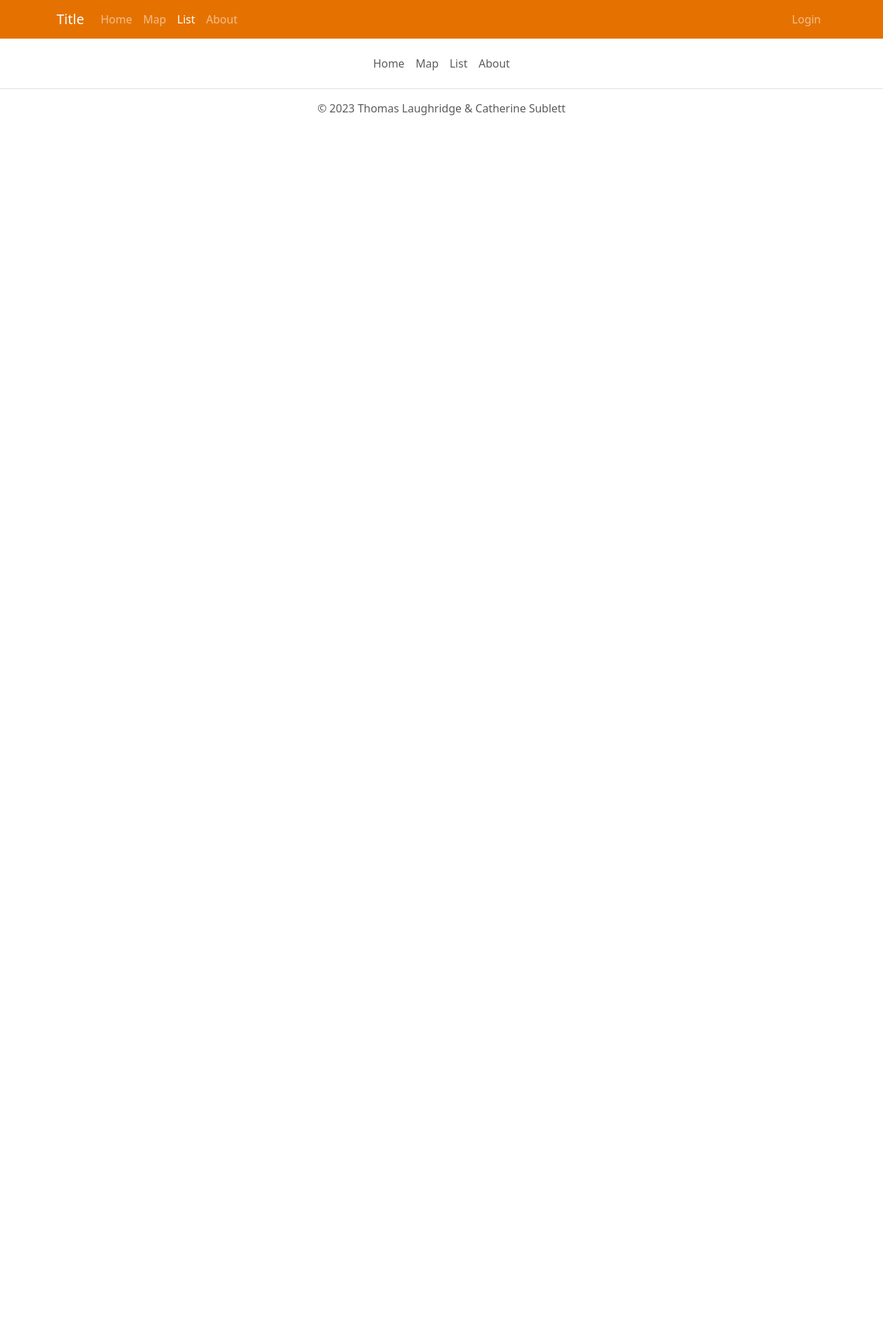
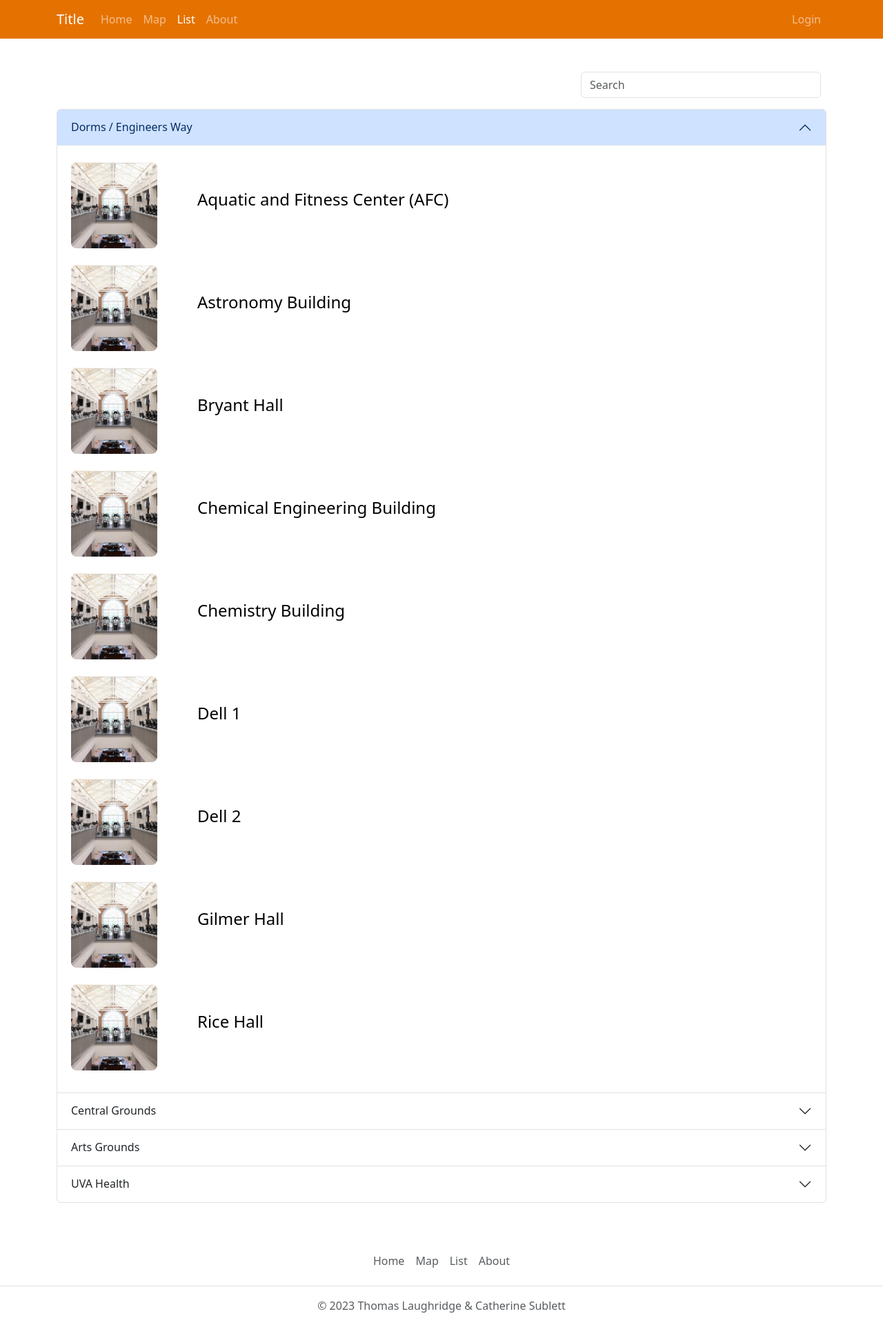
Before and after one commit to tclaughridge/CS4640, a PHP site: page /list.html in a window 1280 px wide. Shown: the whole page at 69% size. Before the commit the page ends 167 px from the top, so only its background shows below. Run offline with PHP 8.4, Linux system fonts and the light colour scheme.

Commit message:
Completed Home, List, About pages

```diff
--- a/css/base.css
+++ b/css/base.css
@@ -1,3 +1,11 @@
+/* FORMATTING */
+
+@media (max-width: 768px) {
+    .divider {
+        display: none;
+    }
+}
+
 /* BUTTONS */
 
 .button-primary {
--- /dev/null
+++ b/css/list.css
@@ -0,0 +1,34 @@
+.thumbnail {
+    height: 125px;
+    width: 125px;
+    object-fit: cover;
+}
+
+.list-item:hover {
+    background-color: #f5f5f5;
+}
+
+a {
+    text-decoration: none !important;
+    color: black;
+}
+
+@media (max-width: 768px) {
+    .list-item {
+        padding-bottom: 20px;
+    }
+
+    .thumbnail {
+        display: block;
+
+        height: 100px;
+        width: 100px;
+
+        margin-left: auto;
+        margin-right: auto;
+    }
+
+    h4 {
+        text-align: center;
+    }
+}
--- a/list.html
+++ b/list.html
@@ -5,9 +5,9 @@
         <meta http-equiv="X-UA-Compatible" content="IE=edge">
         <meta name="viewport" content="width=device-width, initial-scale=1">
 
-        <meta name="author" content="define author of the page -- your name">
-        <meta name="description" content="define a description of this page">
-        <meta name="keywords" content="define keywords for search engines">
+        <meta name="author" content="Thomas Laughridge & Catherine Sublett">
+        <meta name="description" content="List Feature">
+        <meta name="keywords" content="uva building list">
 
         <title>List</title>
 
@@ -15,11 +15,15 @@
         <link href="https://cdn.jsdelivr.net/npm/bootstrap@5.3.2/dist/css/bootstrap.min.css" rel="stylesheet" integrity="sha384-T3c6CoIi6uLrA9TneNEoa7RxnatzjcDSCmG1MXxSR1GAsXEV/Dwwykc2MPK8M2HN" crossorigin="anonymous">
         <link href="css/base.css" rel="stylesheet">
         <link href="css/nav.css" rel="stylesheet">
+        <link href="css/list.css" rel="stylesheet">
 
         <!-- JS -->
         <script src="https://cdn.jsdelivr.net/npm/bootstrap@5.3.2/dist/js/bootstrap.bundle.min.js" integrity="sha384-C6RzsynM9kWDrMNeT87bh95OGNyZPhcTNXj1NW7RuBCsyN/o0jlpcV8Qyq46cDfL" crossorigin="anonymous"></script>
+        <script src="https://ajax.googleapis.com/ajax/libs/jquery/3.5.1/jquery.min.js"></script>
+        <script src="https://cdnjs.cloudflare.com/ajax/libs/popper.js/1.16.0/umd/popper.min.js"></script>
     </head>
     <body>
+        <!-- Navigation Bar -->
         <nav class="navbar navbar-expand-lg" data-bs-theme="dark">
             <div class="container">
                 <a class="navbar-brand" href="index.html">Title</a>
@@ -52,10 +56,368 @@
             </div>
         </nav>
 
+        <!-- Main Body Content -->
         <div class="container">
-
+            <div class="row">
+                <div class="col-lg"></div>
+                <div class="col-lg"></div>
+                <div class="col-lg">
+                    <!-- Search Form -->
+                    <form class="d-flex mt-5 mb-3" role="search">
+                        <input class="form-control me-2" type="search" placeholder="Search" aria-label="Search">
+                    </form>
+                </div>
+            </div>
+            <!-- Accordion -->
+            <div class="accordion mb-5" id="accordionExample">
+                <!-- Dorms/E-Way -->
+                <div class="accordion-item">
+                    <h2 class="accordion-header">
+                        <button class="accordion-button" type="button" data-bs-toggle="collapse" data-bs-target="#collapseOne"
+                            aria-expanded="true" aria-controls="collapseOne">
+                            Dorms / Engineers Way
+                        </button>
+                    </h2>
+                    <div id="collapseOne" class="accordion-collapse collapse show" data-bs-parent="#accordionExample">
+                        <div class="accordion-body">
+                            <a href="#">
+                                <div class="row mb-2 list-item" data-bs-toggle="popover" data-bs-trigger="hover focus" data-bs-content="Click on a location to see more info">
+                                    <div class="col-md-2 py-2">
+                                        <img src="images/thumbnails/afc.jpeg" class="thumbnail img-fluid rounded-3" alt="afc">
+                                    </div>
+                                    <div class="col-md-10">
+                                        <h4 class="mt-md-5 mt-3">Aquatic and Fitness Center (AFC)</h4>
+                                    </div>
+                                </div>
+                            </a>
+                            <!-- COMPLETED TEMPLATE ITEM -->
+                            <a href="#">
+                                <div class="row mb-2 list-item">
+                                    <div class="col-md-2 py-2">
+                                        <img src="images/thumbnails/afc.jpeg" class="thumbnail img-fluid rounded-3" alt="afc">
+                                    </div>
+                                    <div class="col-md-10">
+                                        <h4 class="mt-md-5 mt-3">Astronomy Building</h4>
+                                    </div>
+                                </div>
+                            </a>
+                            <!-- ---------------------- -->
+                            <a href="#">
+                                <div class="row mb-2 list-item">
+                                    <div class="col-md-2 py-2">
+                                        <img src="images/thumbnails/afc.jpeg" class="thumbnail img-fluid rounded-3" alt="Bryant hall">
+                                    </div>
+                                    <div class="col-md-10">
+                                        <h4 class="mt-md-5 mt-3">Bryant Hall</h4>
+                                    </div>
+                                </div>
+                            </a>
+                            <a href="#">
+                                <div class="row mb-2 list-item">
+                                    <div class="col-md-2 py-2">
+                                        <img src="images/thumbnails/afc.jpeg" class="thumbnail img-fluid rounded-3" alt="Chemical engineering">
+                                    </div>
+                                    <div class="col-md-10">
+                                        <h4 class="mt-md-5 mt-3">Chemical Engineering Building</h4>
+                                    </div>
+                                </div>
+                            </a>
+                            <a href="#">
+                                <div class="row mb-2 list-item">
+                                    <div class="col-md-2 py-2">
+                                        <img src="images/thumbnails/afc.jpeg" class="thumbnail img-fluid rounded-3" alt="Chem building">
+                                    </div>
+                                    <div class="col-md-10">
+                                        <h4 class="mt-md-5 mt-3">Chemistry Building</h4>
+                                    </div>
+                                </div>
+                            </a>
+                            <a href="#">
+                                <div class="row mb-2 list-item">
+                                    <div class="col-md-2 py-2">
+                                        <img src="images/thumbnails/afc.jpeg" class="thumbnail img-fluid rounded-3" alt="Dell 1">
+                                    </div>
+                                    <div class="col-md-10">
+                                        <h4 class="mt-md-5 mt-3">Dell 1</h4>
+                                    </div>
+                                </div>
+                            </a>
+                            <a href="#">
+                                <div class="row mb-2 list-item">
+                                    <div class="col-md-2 py-2">
+                                        <img src="images/thumbnails/afc.jpeg" class="thumbnail img-fluid rounded-3" alt="Dell 2">
+                                    </div>
+                                    <div class="col-md-10">
+                                        <h4 class="mt-md-5 mt-3">Dell 2</h4>
+                                    </div>
+                                </div>
+                            </a>
+                            <a href="#">
+                                <div class="row mb-2 list-item">
+                                    <div class="col-md-2 py-2">
+                                        <img src="images/thumbnails/afc.jpeg" class="thumbnail img-fluid rounded-3" alt="Gilmer">
+                                    </div>
+                                    <div class="col-md-10">
+                                        <h4 class="mt-md-5 mt-3">Gilmer Hall</h4>
+                                    </div>
+                                </div>
+                            </a>
+                            <a href="#">
+                                <div class="row mb-2 list-item">
+                                    <div class="col-md-2 py-2">
+                                        <img src="images/thumbnails/afc.jpeg" class="thumbnail img-fluid rounded-3" alt="Rice Hall">
+                                    </div>
+                                    <div class="col-md-10">
+                                        <h4 class="mt-md-5 mt-3">Rice Hall</h4>
+                                    </div>
+                                </div>
+                            </a>
+                        </div>
+                    </div>
+                </div>
+                <!-- Central Grounds -->
+                <div class="accordion-item">
+                    <h2 class="accordion-header">
+                        <button class="accordion-button collapsed" type="button" data-bs-toggle="collapse"
+                            data-bs-target="#collapseTwo" aria-expanded="false" aria-controls="collapseTwo">
+                            Central Grounds
+                        </button>
+                    </h2>
+                    <div id="collapseTwo" class="accordion-collapse collapse" data-bs-parent="#accordionExample">
+                        <div class="accordion-body">
+                            <a href="#">
+                                <div class="row mb-2 list-item">
+                                    <div class="col-md-2 py-2">
+                                        <img src="images/thumbnails/afc.jpeg" class="thumbnail img-fluid rounded-3" alt="Alderman Library">
+                                    </div>
+                                    <div class="col-md-10 mx-md-auto">
+                                        <h4 class="mt-md-5 mt-3">Alderman Library</h4>
+                                    </div>
+                                </div>
+                            </a>
+                            <a href="#">
+                                <div class="row mb-2 list-item">
+                                    <div class="col-md-2 py-2">
+                                        <img src="images/thumbnails/afc.jpeg" class="thumbnail img-fluid rounded-3" alt="Brooks hall">
+                                    </div>
+                                    <div class="col-md-10 mx-md-auto">
+                                        <h4 class="mt-md-5 mt-3">Brooks Hall</h4>
+                                    </div>
+                                </div>
+                            </a>
+                            <a href="#">
+                                <div class="row mb-2 list-item">
+                                    <div class="col-md-2 py-2">
+                                        <img src="images/thumbnails/afc.jpeg" class="thumbnail img-fluid rounded-3" alt="Bryan hall">
+                                    </div>
+                                    <div class="col-md-10 mx-md-auto">
+                                        <h4 class="mt-md-5 mt-3">Bryan Hall</h4>
+                                    </div>
+                                </div>
+                            </a>
+                            <a href="#">
+                                <div class="row mb-2 list-item">
+                                    <div class="col-md-2 py-2">
+                                        <img src="images/thumbnails/afc.jpeg" class="thumbnail img-fluid rounded-3" alt="Brown College">
+                                    </div>
+                                    <div class="col-md-10 mx-md-auto">
+                                        <h4 class="mt-md-5 mt-3">Brown College</h4>
+                                    </div>
+                                </div>
+                            </a>
+                            <a href="#">
+                                <div class="row mb-2 list-item">
+                                    <div class="col-md-2 py-2">
+                                        <img src="images/thumbnails/afc.jpeg" class="thumbnail img-fluid rounded-3" alt="Clark hall">
+                                    </div>
+                                    <div class="col-md-10 mx-md-auto">
+                                        <h4 class="mt-md-5 mt-3">Clark Hall</h4>
+                                    </div>
+                                </div>
+                            </a>
+                            <a href="#">
+                                <div class="row mb-2 list-item">
+                                    <div class="col-md-2 py-2">
+                                        <img src="images/thumbnails/afc.jpeg" class="thumbnail img-fluid rounded-3" alt="Cobb hall">
+                                    </div>
+                                    <div class="col-md-10 mx-md-auto">
+                                        <h4 class="mt-md-5 mt-3">Cobb Hall</h4>
+                                    </div>
+                                </div>
+                            </a>
+                            <a href="#">
+                                <div class="row mb-2 list-item">
+                                    <div class="col-md-2 py-2">
+                                        <img src="images/thumbnails/afc.jpeg" class="thumbnail img-fluid rounded-3" alt="Cocke hall">
+                                    </div>
+                                    <div class="col-md-10 mx-md-auto">
+                                        <h4 class="mt-md-5 mt-3">Cocke Hall</h4>
+                                    </div>
+                                </div>
+                            </a>
+                            <a href="#">
+                                <div class="row mb-2 list-item">
+                                    <div class="col-md-2 py-2">
+                                        <img src="images/thumbnails/afc.jpeg" class="thumbnail img-fluid rounded-3" alt="Clemons library">
+                                    </div>
+                                    <div class="col-md-10 mx-md-auto">
+                                        <h4 class="mt-md-5 mt-3">Clemons Library</h4>
+                                    </div>
+                                </div>
+                            </a>
+                            <a href="#">
+                                <div class="row mb-2 list-item">
+                                    <div class="col-md-2 py-2">
+                                        <img src="images/thumbnails/afc.jpeg" class="thumbnail img-fluid rounded-3" alt="Gibson hall">
+                                    </div>
+                                    <div class="col-md-10 mx-md-auto">
+                                        <h4 class="mt-md-5 mt-3">Gibson Hall</h4>
+                                    </div>
+                                </div>
+                            </a>
+                            <a href="#">
+                                <div class="row mb-2 list-item">
+                                    <div class="col-md-2 py-2">
+                                        <img src="images/thumbnails/afc.jpeg" class="thumbnail img-fluid rounded-3" alt="Halsey hall">
+                                    </div>
+                                    <div class="col-md-10 mx-md-auto">
+                                        <h4 class="mt-md-5 mt-3">Halsey Hall</h4>
+                                    </div>
+                                </div>
+                            </a>
+                            <a href="#">
+                                <div class="row mb-2 list-item">
+                                    <div class="col-md-2 py-2">
+                                        <img src="images/thumbnails/afc.jpeg" class="thumbnail img-fluid rounded-3" alt="New Cabell">
+                                    </div>
+                                    <div class="col-md-10 mx-md-auto">
+                                        <h4 class="mt-md-5 mt-3">New Cabell Hall</h4>
+                                    </div>
+                                </div>
+                            </a>
+                            <a href="#">
+                                <div class="row mb-2 list-item">
+                                    <div class="col-md-2 py-2">
+                                        <img src="images/thumbnails/afc.jpeg" class="thumbnail img-fluid rounded-3" alt="Rotunda">
+                                    </div>
+                                    <div class="col-md-10 mx-md-auto">
+                                        <h4 class="mt-md-5 mt-3">The Rotunda</h4>
+                                    </div>
+                                </div>
+                            </a>
+                        </div>
+                    </div>
+                </div>
+                <!-- Arts Grounds -->
+                <div class="accordion-item">
+                    <h2 class="accordion-header">
+                        <button class="accordion-button collapsed" type="button" data-bs-toggle="collapse"
+                            data-bs-target="#collapseThree" aria-expanded="false" aria-controls="collapseThree">
+                            Arts Grounds
+                        </button>
+                    </h2>
+                    <div id="collapseThree" class="accordion-collapse collapse" data-bs-parent="#accordionExample">
+                        <div class="accordion-body">
+                            <a href="#">
+                                <div class="row mb-2 list-item">
+                                    <div class="col-md-2 py-2">
+                                        <img src="images/thumbnails/afc.jpeg" class="thumbnail img-fluid rounded-3" alt="Bayly building">
+                                    </div>
+                                    <div class="col-md-10">
+                                        <h4 class="mt-md-5 mt-3">Bayly Building</h4>
+                                    </div>
+                                </div>
+                            </a>
+                            <a href="#">
+                                <div class="row mb-2 list-item">
+                                    <div class="col-md-2 py-2">
+                                        <img src="images/thumbnails/afc.jpeg" class="thumbnail img-fluid rounded-3" alt="Campbell hall">
+                                    </div>
+                                    <div class="col-md-10">
+                                        <h4 class="mt-md-5 mt-3">Campbell Hall</h4>
+                                    </div>
+                                </div>
+                            </a>
+                            <a href="#">
+                                <div class="row mb-2 list-item">
+                                    <div class="col-md-2 py-2">
+                                        <img src="images/thumbnails/afc.jpeg" class="thumbnail img-fluid rounded-3" alt="Drama ed building">
+                                    </div>
+                                    <div class="col-md-10">
+                                        <h4 class="mt-md-5 mt-3">Drama Education Building</h4>
+                                    </div>
+                                </div>
+                            </a>
+                            <a href="#">
+                                <div class="row mb-2 list-item">
+                                    <div class="col-md-2 py-2">
+                                        <img src="images/thumbnails/afc.jpeg" class="thumbnail img-fluid rounded-3" alt="Fayerweather hall">
+                                    </div>
+                                    <div class="col-md-10">
+                                        <h4 class="mt-md-5 mt-3">Fayerweather Hall</h4>
+                                    </div>
+                                </div>
+                            </a>
+                            <a href="#">
+                                <div class="row mb-2 list-item">
+                                    <div class="col-md-2 py-2">
+                                        <img src="images/thumbnails/afc.jpeg" class="thumbnail img-fluid rounded-3" alt="Ruffin hall">
+                                    </div>
+                                    <div class="col-md-10">
+                                        <h4 class="mt-md-5 mt-3">Ruffin Hall</h4>
+                                    </div>
+                                </div>
+                            </a>
+                        </div>
+                    </div>
+                </div>
+                <!-- UVA Health -->
+                <div class="accordion-item">
+                    <h2 class="accordion-header">
+                        <button class="accordion-button collapsed" type="button" data-bs-toggle="collapse"
+                            data-bs-target="#collapseFour" aria-expanded="false" aria-controls="collapseFour">
+                            UVA Health
+                        </button>
+                    </h2>
+                    <div id="collapseFour" class="accordion-collapse collapse" data-bs-parent="#accordionExample">
+                        <div class="accordion-body">
+                            <a href="#">
+                                <div class="row mb-2 list-item">
+                                    <div class="col-md-2 py-2">
+                                        <img src="images/thumbnails/afc.jpeg" class="thumbnail img-fluid rounded-3" alt="Nursing School">
+                                    </div>
+                                    <div class="col-md-10">
+                                        <h4 class="mt-md-5 mt-3">Claude Moore Nursing</h4>
+                                    </div>
+                                </div>
+                            </a>
+                            <a href="#">
+                                <div class="row mb-2 list-item">
+                                    <div class="col-md-2 py-2">
+                                        <img src="images/thumbnails/afc.jpeg" class="thumbnail img-fluid rounded-3" alt="Pinn Hall">
+                                    </div>
+                                    <div class="col-md-10">
+                                        <h4 class="mt-md-5 mt-3">Pinn Hall</h4>
+                                    </div>
+                                </div>
+                            </a>
+                            <a href="#">
+                                <div class="row mb-2 list-item">
+                                    <div class="col-md-2 py-2">
+                                        <img src="images/thumbnails/afc.jpeg" class="thumbnail img-fluid rounded-3" alt="McLeod">
+                                    </div>
+                                    <div class="col-md-10">
+                                        <h4 class="mt-md-5 mt-3">McLeod Hall</h4>
+                                    </div>
+                                </div>
+                            </a>
+                        </div>
+                    </div>
+                </div>
+            </div>
         </div>
 
+        <!-- Footer -->
         <footer class="py-3">
             <ul class="nav justify-content-center border-bottom pb-3 mb-3">
                 <li class="nav-item"><a href="index.html" class="nav-link px-2 text-body-secondary">Home</a></li>
@@ -66,4 +428,12 @@
             <p class="text-center text-body-secondary my-3">© 2023 Thomas Laughridge & Catherine Sublett</p>
         </footer>
     </body>
+
+    <!-- JS for popover -->
+    <script>
+        var popoverTriggerList = [].slice.call(document.querySelectorAll('[data-bs-toggle="popover"]'));
+        var popoverList = popoverTriggerList.map(function (popoverTriggerEl) {
+          return new bootstrap.Popover(popoverTriggerEl);
+        });
+    </script>
 </html>
```
Also changed, not shown: about.html (+36 -3 lines), index.html (+7 -4 lines), map.html (+5 -7 lines), images/catherine.jpg (added), images/thomas.jpg (added), images/thumbnails/afc.jpeg (added), 2 other files.
